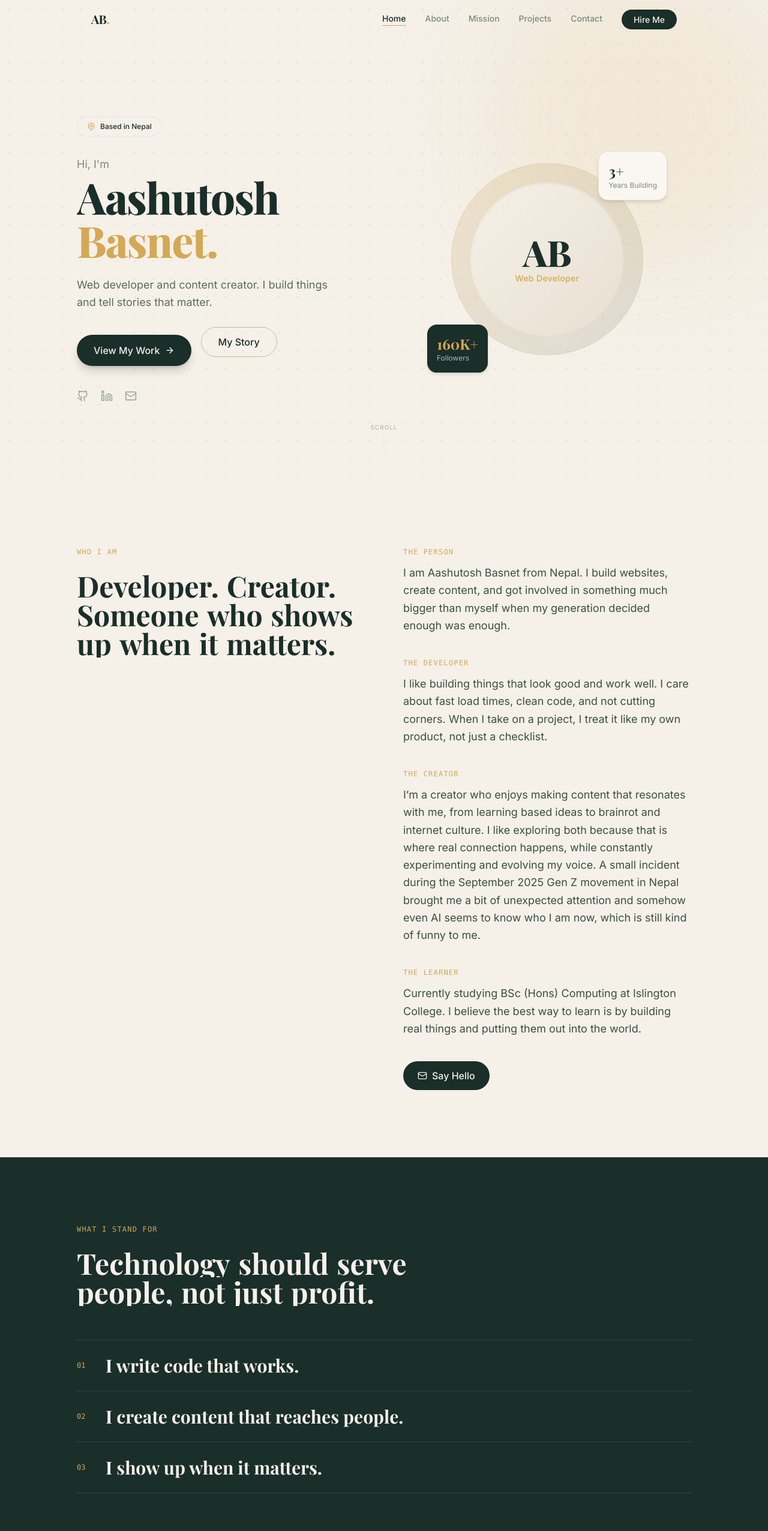
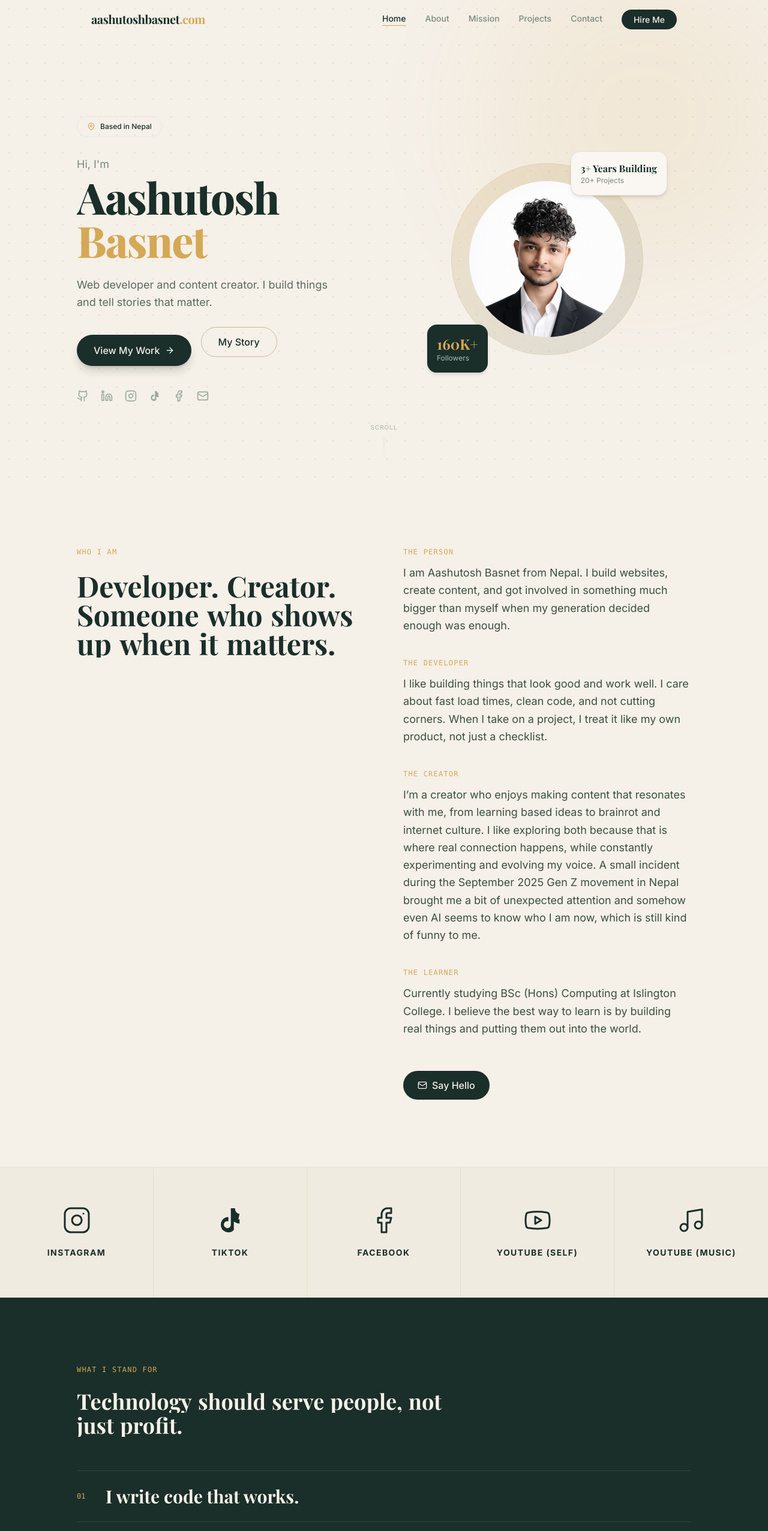
Before and after one commit to MaulikI8/aashutoshportfolio, a Next.js app: page / in a window 1280 px wide. Shown: the top 2552 px of the page at 60% size. Built offline with nearby package versions, Linux system fonts and the light colour scheme.

Commit message:
Added dedicated socials band, fixed nav background compilation, improved profile layout

```diff
--- a/app/page.tsx
+++ b/app/page.tsx
@@ -9,7 +9,14 @@ import {
   Github, Linkedin, Mail, ExternalLink, Code2, Database, Layers, Globe,
   Terminal, Server, Layout, Menu, X, ArrowRight, GitBranch, Briefcase,
   Monitor, Cloud, MapPin, Heart, Box, Zap, GraduationCap, BookOpen,
+  Instagram, Facebook, Youtube, Music
 } from 'lucide-react'
+
+const TiktokIcon = (props: any) => (
+  <svg viewBox="0 0 24 24" fill="currentColor" {...props}>
+    <path d="M19.59 6.69a4.83 4.83 0 01-3.77-4.25V2h-3.45v13.67a2.89 2.89 0 01-5.2 1.74 2.89 2.89 0 012.31-4.64 2.93 2.93 0 01.88.13V9.4a6.84 6.84 0 00-1-.05A6.33 6.33 0 004 15.74a6.34 6.34 0 0010.86 4.43v-7a8.16 8.16 0 004.77 1.52v-3.4a4.85 4.85 0 01-1-.1z" />
+  </svg>
+)
 
 // ─── LENIS SMOOTH SCROLL ──────────────────────────────────────────────────────
 function useLenis() {
@@ -148,10 +155,10 @@ const SERVICES = [
 ]
 
 const PROJECTS = [
-  { id: '01', title: 'Imperial Watch Store', short: 'Luxury ecommerce with a full shopping cart.', long: 'A premium ecommerce experience for luxury timepieces. Custom cart engine, real time inventory simulation, and a visual design that sells.', tech: ['JavaScript', 'CSS3', 'HTML5', 'LocalStorage'], github: 'https://github.com/', live: 'https://github.com/', done: true },
-  { id: '02', title: 'CV Craft Pro', short: 'AI powered resume builder for professionals.', long: 'Helps job seekers create ATS friendly resumes. AI suggestions, formatting adjustments, and clean PDF export — all in one app.', tech: ['React', 'Django', 'PostgreSQL', 'OpenAI'], github: 'https://github.com/', live: 'https://cvcraftproapp.vercel.app', done: true },
-  { id: '03', title: 'TaskFlow Manager', short: 'Real time collaborative task management.', long: 'Productivity tool for distributed teams. Real time updates via WebSockets, kanban style boards, and team permissions with optimistic UI.', tech: ['Next.js', 'Prisma', 'TypeScript', 'WebSockets'], github: 'https://github.com/', live: '#', done: false },
-  { id: '04', title: 'Community Platform', short: 'Connecting young people and local communities.', long: 'A platform for organizing events, sharing resources, and enabling secure group communication. Designed for communities that need real tools, not just social feeds.', tech: ['Next.js', 'Supabase', 'TypeScript', 'Tailwind'], github: 'https://github.com/', live: '#', done: false },
+  { id: '01', title: 'Imperial Watch Store', short: 'Luxury ecommerce with a full shopping cart.', long: 'A premium ecommerce experience for luxury timepieces. Custom cart engine, real time inventory simulation, and a visual design that sells.', tech: ['JavaScript', 'CSS3', 'HTML5', 'LocalStorage'], github: 'https://github.com/aashutoshbasnetdotcom/', live: 'https://github.com/aashutoshbasnetdotcom/', done: true },
+  { id: '02', title: 'CV Craft Pro', short: 'AI powered resume builder for professionals.', long: 'Helps job seekers create ATS friendly resumes. AI suggestions, formatting adjustments, and clean PDF export — all in one app.', tech: ['React', 'Django', 'PostgreSQL', 'OpenAI'], github: 'https://github.com/aashutoshbasnetdotcom/', live: 'https://cvcraftproapp.vercel.app', done: true },
+  { id: '03', title: 'TaskFlow Manager', short: 'Real time collaborative task management.', long: 'Productivity tool for distributed teams. Real time updates via WebSockets, kanban style boards, and team permissions with optimistic UI.', tech: ['Next.js', 'Prisma', 'TypeScript', 'WebSockets'], github: 'https://github.com/aashutoshbasnetdotcom/', live: '#', done: false },
+  { id: '04', title: 'Community Platform', short: 'Connecting young people and local communities.', long: 'A platform for organizing events, sharing resources, and enabling secure group communication. Designed for communities that need real tools, not just social feeds.', tech: ['Next.js', 'Supabase', 'TypeScript', 'Tailwind'], github: 'https://github.com/aashutoshbasnetdotcom/', live: '#', done: false },
 ]
 
 // ─── NAV ─────────────────────────────────────────────────────────────────────
@@ -159,9 +166,19 @@ function Nav() {
   const [active, setActive] = useState('hero')
   const [scrolled, setScrolled] = useState(false)
   const [open, setOpen] = useState(false)
+  const [onDark, setOnDark] = useState(false)
+
   useEffect(() => {
     const fn = () => {
       setScrolled(window.scrollY > 40)
+
+      let currentDark = false
+      document.querySelectorAll('[data-dark]').forEach(el => {
+        const rect = el.getBoundingClientRect()
+        if (rect.top <= 64 && rect.bottom >= 32) currentDark = true
+      })
+      setOnDark(currentDark)
+
       const ids = NAV.map(i => i.href.slice(1)).reverse()
       for (const id of ids) {
         const el = document.getElementById(id)
@@ -169,30 +186,36 @@ function Nav() {
       }
     }
     window.addEventListener('scroll', fn)
+    // Run once on mount to check initial position
+    fn()
     return () => window.removeEventListener('scroll', fn)
   }, [])
+
+  const tColor = onDark ? 'text-[#f5f0e8]' : 'text-[#1a2e2a]'
+  const tMuted = onDark ? 'text-[#a8c0b0]' : 'text-[#7a8a7e]'
+
   return (
     <>
       <motion.nav initial={{ y: -24, opacity: 0 }} animate={{ y: 0, opacity: 1 }} transition={{ duration: 0.6, ease: [0.33, 1, 0.68, 1] }}
-        className={`fixed top-0 inset-x-0 z-50 transition-all duration-500 ${scrolled ? 'bg-[#f5f0e8]/92 backdrop-blur-md shadow-sm border-b border-[#e8e0d0]' : 'bg-transparent'}`}>
+        className={`fixed top-0 inset-x-0 z-50 transition-all duration-500 ${scrolled ? 'bg-transparent backdrop-blur-md' : 'bg-transparent'}`}>
         <div className="max-w-5xl mx-auto px-6 flex items-center justify-between h-16">
-          <a href="#hero" className="font-bold text-xl text-[#1a2e2a] tracking-tight" style={{ fontFamily: 'var(--font-playfair)' }}>
-            AB<span className="text-[#d4a855]">.</span>
+          <a href="#hero" className={`font-bold text-xl tracking-tight transition-colors duration-300 ${tColor}`} style={{ fontFamily: 'var(--font-playfair)' }}>
+            aashutoshbasnet<span className="text-[#d4a855]">.com</span>
           </a>
           <div className="hidden md:flex items-center gap-8">
             {NAV.map(item => {
               const isActive = active === item.href.slice(1)
               return (
                 <a key={item.label} href={item.href} onClick={() => setActive(item.href.slice(1))}
-                  className={`relative text-sm font-medium transition-colors duration-200 pb-0.5 ${isActive ? 'text-[#1a2e2a]' : 'text-[#7a8a7e] hover:text-[#1a2e2a]'}`}>
+                  className={`relative text-sm font-medium transition-colors duration-300 pb-0.5 ${isActive ? tColor : `${tMuted} hover:${tColor}`}`}>
                   {item.label}
                   {isActive && <motion.span layoutId="nav-line" className="absolute bottom-0 left-0 right-0 h-px bg-[#d4a855] rounded-full" transition={{ type: 'spring', stiffness: 380, damping: 32 }} />}
                 </a>
               )
             })}
-            <Mag href="mailto:aashutoshbasnet2063@gmail.com" className="px-5 py-2 bg-[#1a2e2a] text-[#f5f0e8] text-sm font-medium rounded-full hover:bg-[#243d38] transition-colors">Hire Me</Mag>
+            <Mag href="mailto:aashutoshbasnet2063@gmail.com" className={`px-5 py-2 text-sm font-medium rounded-full transition-colors duration-300 ${onDark ? 'bg-[#d4a855] text-[#1a2e2a] hover:bg-[#c8b99a]' : 'bg-[#1a2e2a] text-[#f5f0e8] hover:bg-[#243d38]'}`}>Hire Me</Mag>
           </div>
-          <button className="md:hidden text-[#1a2e2a]" onClick={() => setOpen(!open)}>
+          <button className={`md:hidden transition-colors duration-300 ${tColor}`} onClick={() => setOpen(!open)}>
             {open ? <X className="w-6 h-6" /> : <Menu className="w-6 h-6" />}
           </button>
         </div>
@@ -200,7 +223,7 @@ function Nav() {
       <AnimatePresence>
         {open && (
           <motion.div initial={{ opacity: 0, y: -12 }} animate={{ opacity: 1, y: 0 }} exit={{ opacity: 0, y: -12 }} transition={{ duration: 0.2 }}
-            className="fixed top-16 inset-x-0 z-40 bg-[#f5f0e8]/98 backdrop-blur-md border-b border-[#e8e0d0] py-5 px-6 md:hidden">
+            className="fixed top-16 inset-x-0 z-40 bg-[#f5f0e8]/95 backdrop-blur-md border-b border-[#e8e0d0] py-5 px-6 md:hidden">
             {NAV.map(item => (
               <a key={item.label} href={item.href} onClick={() => setOpen(false)}
                 className="block text-[#1a2e2a] font-medium py-3 border-b border-[#e8e0d0] last:border-0 text-sm">{item.label}</a>
@@ -237,7 +260,7 @@ function Hero() {
                   <motion.span className="block" initial={{ y: '110%' }} animate={{ y: 0 }} transition={{ duration: 0.7, delay: 0.2, ease: [0.33, 1, 0.68, 1] }}>Aashutosh</motion.span>
                 </span>
                 <span className="block" style={{ overflow: 'hidden' }}>
-                  <motion.span className="block text-[#d4a855]" initial={{ y: '110%' }} animate={{ y: 0 }} transition={{ duration: 0.7, delay: 0.32, ease: [0.33, 1, 0.68, 1] }}>Basnet.</motion.span>
+                  <motion.span className="block text-[#d4a855]" initial={{ y: '110%' }} animate={{ y: 0 }} transition={{ duration: 0.7, delay: 0.32, ease: [0.33, 1, 0.68, 1] }}>Basnet</motion.span>
                 </span>
               </h1>
             </div>
@@ -254,8 +277,15 @@ function Hero() {
               </Mag>
             </motion.div>
             <motion.div initial={{ opacity: 0 }} animate={{ opacity: 1 }} transition={{ delay: 0.8 }} className="flex items-center gap-5 mt-10">
-              {[{ href: 'https://github.com/aashutoshbasnetdotcom/', Icon: Github }, { href: 'https://www.linkedin.com/in/aashutoshbasnet/', Icon: Linkedin }, { href: 'mailto:aashutoshbasnet2063@gmail.com', Icon: Mail }].map(({ href, Icon }) => (
-                <a key={href} href={href} target={href.startsWith('http') ? '_blank' : undefined} className="text-[#9aaa9e] hover:text-[#1a2e2a] transition-colors"><Icon className="w-5 h-5" /></a>
+              {[
+                { href: 'https://github.com/aashutoshbasnetdotcom/', Icon: Github },
+                { href: 'https://www.linkedin.com/in/aashutoshbasnet/', Icon: Linkedin },
+                { href: '#', Icon: Instagram },
+                { href: '#', Icon: TiktokIcon },
+                { href: '#', Icon: Facebook },
+                { href: 'mailto:aashutoshbasnet2063@gmail.com', Icon: Mail }
+              ].map(({ href, Icon }, idx) => (
+                <a key={idx} href={href} target={href.startsWith('http') ? '_blank' : undefined} className="text-[#9aaa9e] hover:text-[#1a2e2a] transition-colors"><Icon className="w-5 h-5" /></a>
               ))}
             </motion.div>
           </div>
@@ -263,17 +293,14 @@ function Hero() {
           <motion.div initial={{ opacity: 0, scale: 0.92 }} animate={{ opacity: 1, scale: 1 }} transition={{ duration: 0.8, delay: 0.3 }} className="hidden lg:flex flex-col items-center justify-center">
             <div className="relative">
               <div className="w-80 h-80 rounded-full bg-gradient-to-br from-[#d4a855]/20 to-[#1a2e2a]/10 flex items-center justify-center border border-[#d4a855]/20">
-                <div className="w-64 h-64 rounded-full bg-gradient-to-br from-[#f5f0e8] to-[#e8dfd0] flex items-center justify-center shadow-inner">
-                  <div className="text-center">
-                    <div className="text-6xl font-black text-[#1a2e2a] mb-1" style={{ fontFamily: 'var(--font-playfair)' }}>AB</div>
-                    <div className="text-[#d4a855] text-sm font-medium tracking-wide">Web Developer</div>
-                  </div>
-                </div>
+
+                  <img src="/profile.png" alt="Aashutosh Basnet" className="w-[82%] h-[82%] object-cover object-[center_10%] rounded-full" />
+
               </div>
               <motion.div animate={{ y: [0, -10, 0] }} transition={{ duration: 3.5, repeat: Infinity, ease: 'easeInOut' }}
                 className="absolute -top-5 -right-10 bg-[#faf7f2] border border-[#e8e0d0] rounded-2xl p-4 shadow-md">
-                <div className="text-2xl font-bold text-[#1a2e2a]" style={{ fontFamily: 'var(--font-playfair)' }}>3+</div>
-                <div className="text-xs text-[#7a8a7e]">Years Building</div>
+                <div className="text-l font-bold text-[#1a2e2a]" style={{ fontFamily: 'var(--font-playfair)' }}>3+ Years Building</div>
+                <div className="text-xs text-[#7a8a7e]">20+ Projects</div>
               </motion.div>
               <motion.div animate={{ y: [0, 10, 0] }} transition={{ duration: 4, repeat: Infinity, ease: 'easeInOut', delay: 0.5 }}
                 className="absolute -bottom-5 -left-10 bg-[#1a2e2a] rounded-2xl p-4 shadow-md">
@@ -320,13 +347,37 @@ function Identity() {
                 <p className="text-[#3a5040] text-lg leading-relaxed">{s.text}</p>
               </motion.div>
             ))}
-            <motion.div initial={{ opacity: 0 }} whileInView={{ opacity: 1 }} viewport={{ once: true }} transition={{ delay: 0.4 }}>
+            <motion.div initial={{ opacity: 0 }} whileInView={{ opacity: 1 }} viewport={{ once: true }} transition={{ delay: 0.4 }} className="pt-4">
               <Mag href="mailto:aashutoshbasnet2063@gmail.com" className="inline-flex items-center gap-2 px-6 py-3 bg-[#1a2e2a] text-[#f5f0e8] font-medium rounded-full hover:bg-[#243d38] transition-colors">
                 <Mail className="w-4 h-4" /> Say Hello
               </Mag>
             </motion.div>
           </div>
         </div>
+      </div>
+    </section>
+  )
+}
+
+// ─── SOCIALS BAND ─────────────────────────────────────────────────────────────
+function SocialsBand() {
+  const links = [
+    { name: 'Instagram', href: '#', Icon: Instagram },
+    { name: 'TikTok', href: '#', Icon: TiktokIcon },
+    { name: 'Facebook', href: '#', Icon: Facebook },
+    { name: 'YouTube (Self)', href: '#', Icon: Youtube },
+    { name: 'YouTube (Music)', href: '#', Icon: Music },
+  ]
+  return (
+    <section className="bg-[#f0ebe0] border-y border-[#e8dfd0]">
+      <div className="grid grid-cols-2 md:grid-cols-5">
+        {links.map((s, i) => (
+          <a key={i} href={s.href} target="_blank"
+            className="group flex flex-col items-center justify-center py-16 px-4 border-b md:border-b-0 md:border-r border-[#e8dfd0] last:border-0 hover:bg-[#e8d5b5]/30 transition-colors">
+            <s.Icon className="w-10 h-10 md:w-12 md:h-12 text-[#1a2e2a] mb-5 group-hover:-translate-y-2 group-hover:scale-110 transition-transform duration-300" strokeWidth={1.5} />
+            <span className="text-xs md:text-sm font-bold text-[#1a2e2a] uppercase tracking-widest text-center">{s.name}</span>
+          </a>
+        ))}
       </div>
     </section>
   )
@@ -345,7 +396,7 @@ function Mission() {
       <div className="max-w-5xl mx-auto">
         <motion.p initial={{ opacity: 0 }} whileInView={{ opacity: 1 }} viewport={{ once: true }}
           className="text-[#d4a855] text-xs font-mono uppercase tracking-widest mb-6">What I Stand For</motion.p>
-        <h2 className="text-3xl md:text-5xl font-bold text-[#f5f0e8] mb-14 max-w-2xl leading-tight" style={{ fontFamily: 'var(--font-playfair)' }}>
+        <h2 className="text-2xl md:text-4xl font-bold text-[#f5f0e8] mb-14 max-w-2xl leading-tight" style={{ fontFamily: 'var(--font-playfair)' }}>
           <Reveal>Technology should serve people, not just profit.</Reveal>
         </h2>
 
@@ -600,8 +651,11 @@ function Contact() {
           </Mag>
         </motion.div>
         <motion.div initial={{ opacity: 0 }} whileInView={{ opacity: 1 }} viewport={{ once: true }} transition={{ delay: 0.55 }} className="flex justify-center gap-4 mt-10">
-          {[{ href: 'https://github.com/', Icon: Github }, { href: 'https://linkedin.com', Icon: Linkedin }].map(({ href, Icon }) => (
-            <a key={href} href={href} target="_blank"
+          {[
+            { href: 'https://github.com/aashutoshbasnetdotcom/', Icon: Github },
+            { href: 'https://www.linkedin.com/in/aashutoshbasnet/', Icon: Linkedin }
+          ].map(({ href, Icon }, idx) => (
+            <a key={idx} href={href} target="_blank"
               className="p-3.5 rounded-full border border-[#c8b99a] text-[#7a8a7e] hover:text-[#1a2e2a] hover:border-[#1a2e2a] hover:bg-[#f0ebe0] transition-all duration-200">
               <Icon className="w-5 h-5" />
             </a>
@@ -627,8 +681,15 @@ function Footer() {
               Web developer based in Nepal, focused on building modern, high performance websites and web applications.
             </p>
             <div className="flex gap-3">
-              {[{ href: 'https://github.com/', Icon: Github }, { href: 'https://linkedin.com', Icon: Linkedin }, { href: 'mailto:aashutoshbasnet2063@gmail.com', Icon: Mail }].map(({ href, Icon }) => (
-                <a key={href} href={href} target={href.startsWith('http') ? '_blank' : undefined}
+              {[
+                { href: 'https://github.com/aashutoshbasnetdotcom/', Icon: Github },
+                { href: 'https://www.linkedin.com/in/aashutoshbasnet/', Icon: Linkedin },
+                { href: '#', Icon: Instagram },
+                { href: '#', Icon: TiktokIcon },
+                { href: '#', Icon: Facebook },
+                { href: 'mailto:aashutoshbasnet2063@gmail.com', Icon: Mail }
+              ].map(({ href, Icon }, idx) => (
+                <a key={idx} href={href} target={href.startsWith('http') ? '_blank' : undefined}
                   className="w-9 h-9 rounded-lg bg-white/5 border border-white/10 flex items-center justify-center text-[#7a9a84] hover:text-[#d4a855] hover:border-[#d4a855]/30 transition-all duration-200">
                   <Icon className="w-4 h-4" />
                 </a>
@@ -767,6 +828,7 @@ export default function Portfolio() {
       <Nav />
       <Hero />
       <Identity />
+      <SocialsBand />
       <Mission />
       <WhatIBuild />
       <Experience />
```
Also changed, not shown: public/profile.png (added).
